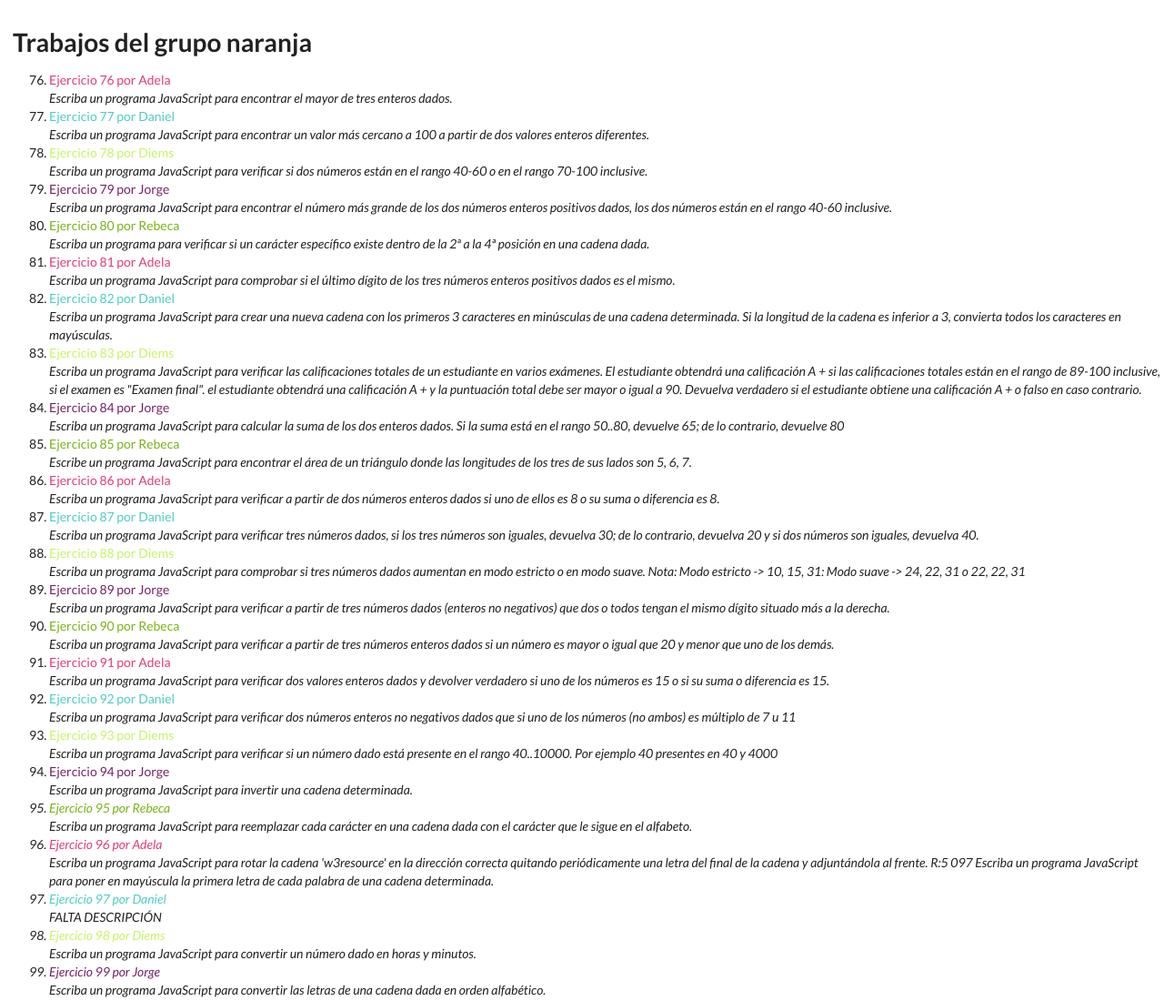
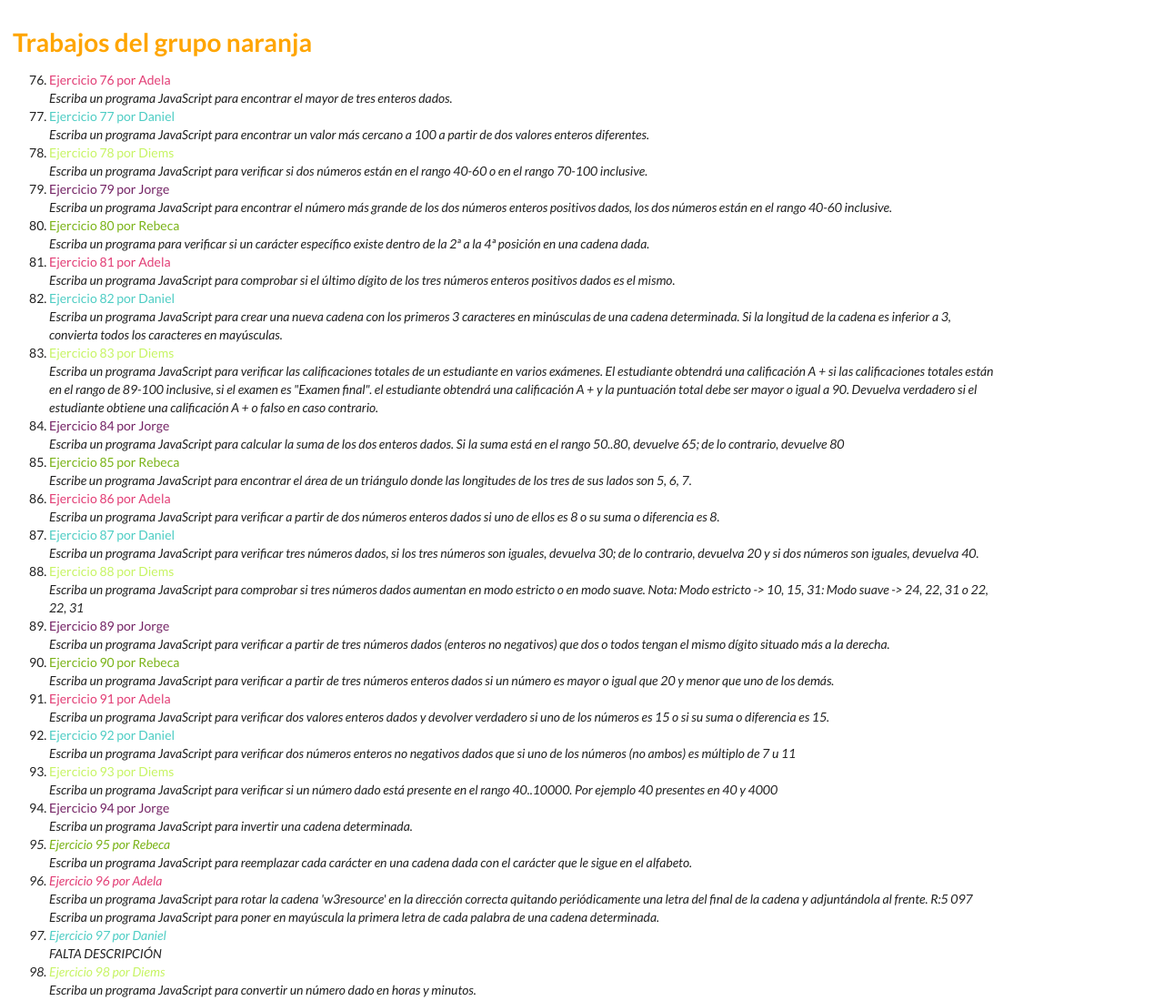
Before and after one commit to rebecaruiz/gruponaranja, a plain HTML site: page index.html in a window 1280 px wide. Shown: the top 1100 px of the page at 91% size. Drawn offline with Linux system fonts and the light colour scheme.

Commit message:
Changed title to orange

```diff
--- a/css/main.css
+++ b/css/main.css
@@ -1,10 +1,12 @@
 /* CSS propias del grupo naranja */
 
 body {
+    width: 85%;
     margin-left: 1rem;
 }
 h1.titulo {
     margin-top: 2rem;
+    color: orange;
 }
 .Adela {
     color: #E23D75;
```
